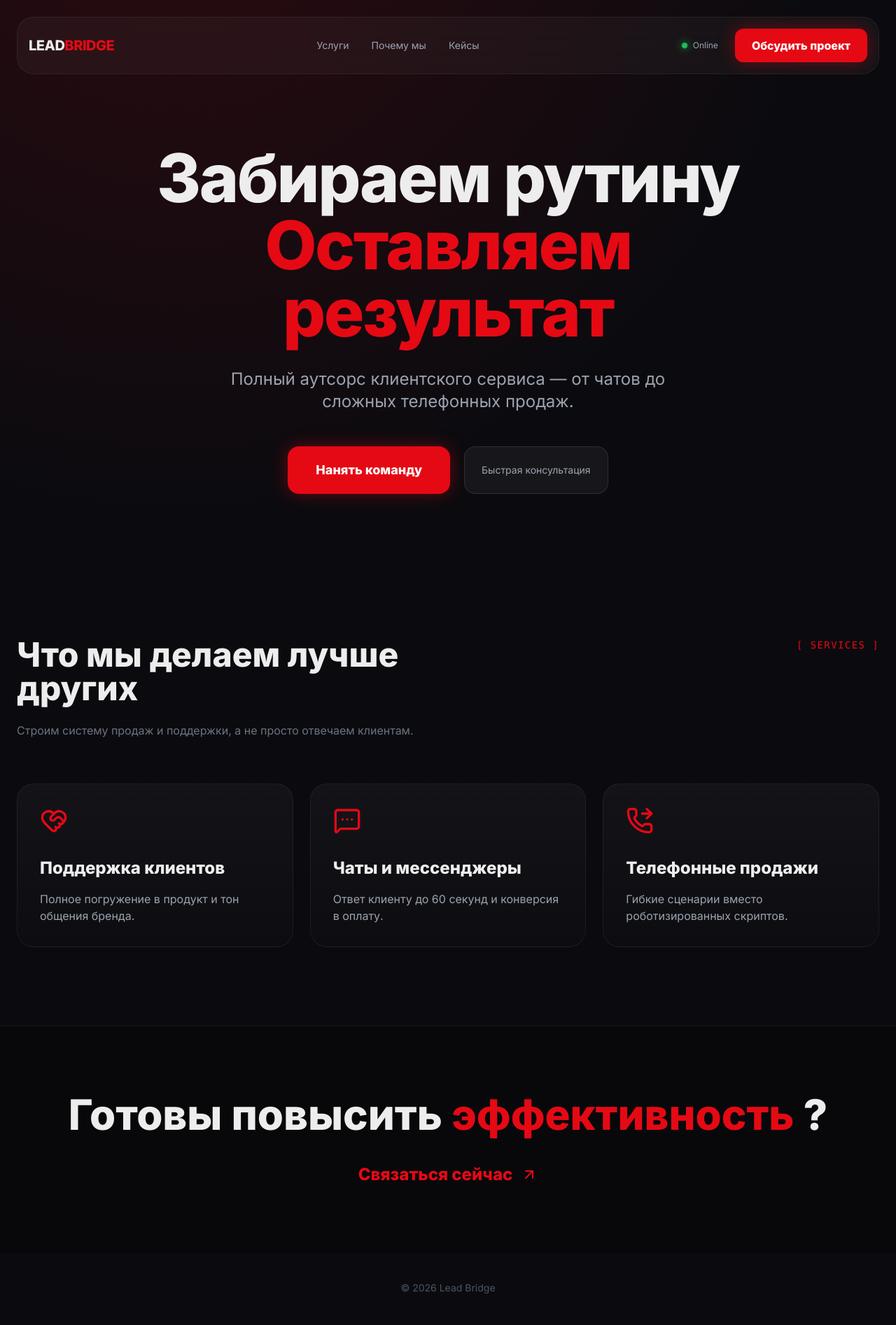
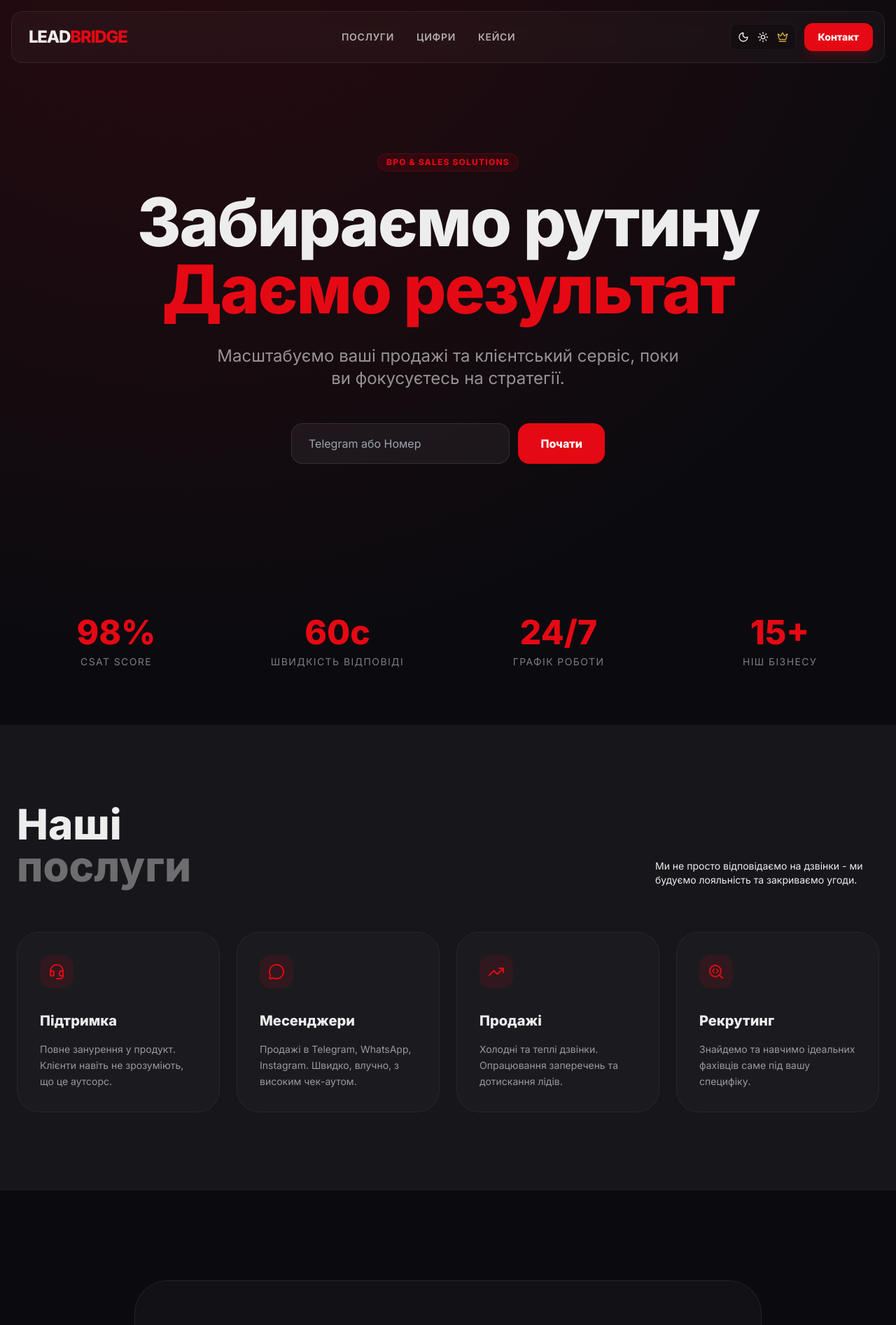
Before and after one commit to kreadzs/LeadBridge, a plain HTML site: page index.html in a window 1280 px wide. Shown: the top 1894 px of the page at 70% size. Drawn offline with nearby package versions, Linux system fonts and the light colour scheme.

Commit message:
Update index.html

```diff
--- a/index.html
+++ b/index.html
@@ -1,15 +1,14 @@
 <!DOCTYPE html>
-<html lang="ru">
+<html lang="uk" class="scroll-smooth">
 <head>
     <meta charset="UTF-8">
     <meta name="viewport" content="width=device-width, initial-scale=1.0">
-    <title>Lead Bridge | Контакт-центр на аутсорсе</title>
-
+    <title>Lead Bridge | Контакт-центр на аутсорсі</title>
 
     <script src="https://cdn.tailwindcss.com"></script>
-    <link href="https://unpkg.com/aos@2.3.4/dist/aos.css" rel="stylesheet">
     <script src="https://unpkg.com/lucide@latest"></script>
-
+    <script crossorigin src="https://unpkg.com/react@18/umd/react.production.min.js"></script>
+    <script crossorigin src="https://unpkg.com/react-dom@18/umd/react-dom.production.min.js"></script>
 
     <script>
         tailwind.config = {
@@ -17,10 +16,7 @@
                 extend: {
                     colors: {
                         accent: '#E50914',
-                        bgMain: '#0B0B0F',
-                        bgSoft: '#121218',
-                        bgCard: '#18181F',
-                        borderSoft: 'rgba(255,255,255,0.08)'
+                        gold: '#D4AF37'
                     }
                 }
             }
@@ -29,174 +25,219 @@
 
     <style>
         @import url('https://fonts.googleapis.com/css2?family=Inter:wght@400;600;800&display=swap');
+        body { font-family: 'Inter', sans-serif; transition: background 0.5s ease, color 0.5s ease; overflow-x: hidden; }
 
-        :root {
-            --bg-main: #0B0B0F;
-            --bg-soft: #121218;
-            --bg-card: #18181F;
-            --accent: #E50914;
-            --glass: rgba(255,255,255,0.05);
+        /* THEMES */
+        body.theme-dark { background: radial-gradient(circle at 20% -10%, rgba(229,9,20,0.15), transparent 40%), #0B0B0F; color: #EDEDED; }
+        body.theme-light { background: #F9FAFB; color: #111; }
+        body.theme-gold { background: #0B0B0F; color: #F5E6C8; }
+        body.theme-gold .text-accent { color: #D4AF37; }
+        body.theme-gold .bg-accent { background-color: #D4AF37; }
+
+        /* GLASS & CARDS */
+        .glass { background: rgba(255,255,255,0.03); backdrop-filter: blur(12px); border: 1px solid rgba(255,255,255,0.08); }
+        body.theme-light .glass { background: rgba(0,0,0,0.03); border: 1px solid rgba(0,0,0,0.08); }
+
+        .card {
+            background: rgba(255,255,255,0.02);
+            border: 1px solid rgba(255,255,255,0.05);
+            transition: all 0.4s cubic-bezier(0.4, 0, 0.2, 1);
         }
+        body.theme-light .card { background: white; border: 1px solid rgba(0,0,0,0.05); }
+        .card:hover { transform: translateY(-10px); box-shadow: 0 20px 40px rgba(0,0,0,0.3); border-color: rgba(229,9,20,0.3); }
 
-        body {
-            background: radial-gradient(circle at 20% -10%, rgba(229,9,20,0.15), transparent 40%), var(--bg-main);
-            font-family: 'Inter', sans-serif;
-            color: #EDEDED;
-        }
-
-
-        .glass {
-            background: rgba(255,255,255,0.04);
-            backdrop-filter: blur(20px);
-            border: 1px solid rgba(255,255,255,0.06);
-        }
-
-
-        .netflix-card {
-            background: linear-gradient(180deg, rgba(255,255,255,0.04), rgba(255,255,255,0.01));
-            border: 1px solid rgba(255,255,255,0.06);
-            transition: all .35s ease;
-        }
-
-        .netflix-card:hover {
-            transform: scale(1.04);
-            border-color: rgba(229,9,20,0.6);
-            box-shadow: 0 25px 60px rgba(0,0,0,0.8);
-        }
-
-        .accent-glow {
-            box-shadow: 0 0 25px rgba(229,9,20,0.4);
-        }
-
-        .status-dot {
-            width: 8px;
-            height: 8px;
-            background: #22c55e;
-            border-radius: 50%;
-            box-shadow: 0 0 12px #22c55e;
-            animation: pulse 2s infinite;
-        }
-
-        @keyframes pulse {
-            0% { transform: scale(1); opacity: 1; }
-            50% { transform: scale(1.5); opacity: 0.5; }
-            100% { transform: scale(1); opacity: 1; }
-        }
+        /* ANIMATIONS */
+        .reveal { opacity: 0; transform: translateY(30px); transition: all 0.8s ease-out; }
+        .reveal.active { opacity: 1; transform: translateY(0); }
     </style>
 </head>
-<body>
 
+<body class="theme-dark">
 
-<header class="fixed w-full z-50 py-6 px-6">
-    <div class="max-w-7xl mx-auto flex justify-between items-center glass rounded-3xl p-4">
-        <div class="text-xl font-extrabold tracking-tight uppercase">
+<header class="fixed w-full z-50 py-4 px-4">
+    <div class="max-w-7xl mx-auto flex justify-between items-center glass rounded-2xl p-3 md:p-4">
+        <div class="text-xl md:text-2xl font-extrabold tracking-tighter uppercase ml-2">
             Lead<span class="text-accent">Bridge</span>
         </div>
 
-        <nav class="hidden md:flex gap-8 text-sm text-gray-400 font-medium">
-            <a href="#services" class="hover:text-white transition">Услуги</a>
-            <a href="#why" class="hover:text-white transition">Почему мы</a>
-            <a href="https://t.me/LB_CC_support" class="hover:text-white transition">Кейсы</a>
+        <nav class="hidden md:flex gap-8 text-sm font-semibold uppercase tracking-wider opacity-70">
+            <a href="#services" class="hover:text-accent transition-colors">Послуги</a>
+            <a href="#stats" class="hover:text-accent transition-colors">Цифри</a>
+            <a href="#why" class="hover:text-accent transition-colors">Кейси</a>
         </nav>
 
-        <div class="flex items-center gap-6">
-            <div class="hidden sm:flex items-center gap-2 text-xs text-gray-400">
-                <span class="status-dot"></span> Online
+        <div class="flex items-center gap-3">
+            <div class="hidden lg:flex bg-black/20 rounded-lg p-1 border border-white/5">
+                <button onclick="setTheme('dark')" class="p-1.5 hover:bg-white/10 rounded-md transition-all"><i data-lucide="moon" class="w-4 h-4"></i></button>
+                <button onclick="setTheme('light')" class="p-1.5 hover:bg-white/10 rounded-md transition-all"><i data-lucide="sun" class="w-4 h-4"></i></button>
+                <button onclick="setTheme('gold')" class="p-1.5 hover:bg-white/10 rounded-md transition-all"><i data-lucide="crown" class="w-4 h-4 text-gold"></i></button>
             </div>
-
-            <a href="https://t.me/LB_CC_support"
-               class="px-6 py-3 bg-accent text-white font-bold rounded-xl hover:opacity-90 transition accent-glow">
-                Обсудить проект
+            <a href="https://t.me/LB_CC_support" class="px-5 py-2.5 bg-accent text-white font-bold rounded-xl text-sm hover:scale-105 active:scale-95 transition-all shadow-lg shadow-accent/20">
+                Контакт
             </a>
         </div>
     </div>
 </header>
 
+<section class="min-h-screen flex flex-col justify-center items-center text-center px-6 pt-20">
+    <div class="reveal">
+        <span class="inline-block py-1 px-3 rounded-full bg-accent/10 text-accent text-xs font-bold uppercase tracking-widest mb-6 border border-accent/20">
+            BPO & Sales Solutions
+        </span>
+        <h1 class="text-5xl md:text-8xl font-extrabold mb-8 tracking-tight leading-[0.9]">
+            Забираємо рутину<br>
+            <span class="text-accent">Даємо результат</span>
+        </h1>
+        <p class="text-lg md:text-2xl opacity-60 mb-12 max-w-2xl mx-auto font-medium">
+            Масштабуємо ваші продажі та клієнтський сервіс, поки ви фокусуєтесь на стратегії.
+        </p>
+        <div id="lead-form"></div>
+    </div>
+</section>
 
-<section class="min-h-screen flex flex-col justify-center items-center text-center px-6 pt-28">
-    <div data-aos="fade-up" class="max-w-4xl">
-        <h1 class="text-5xl md:text-8xl font-extrabold mb-8 tracking-tight">
-            Забираем рутину<br>
-            <span class="text-accent">Оставляем результат</span>
-        </h1>
+<section id="stats" class="py-20 px-6">
+    <div class="max-w-7xl mx-auto grid grid-cols-2 md:grid-cols-4 gap-8">
+        <div class="text-center reveal">
+            <div class="text-4xl md:text-5xl font-black text-accent mb-2">98%</div>
+            <p class="text-sm uppercase tracking-widest opacity-50">CSAT Score</p>
+        </div>
+        <div class="text-center reveal" style="transition-delay: 0.1s">
+            <div class="text-4xl md:text-5xl font-black text-accent mb-2">60с</div>
+            <p class="text-sm uppercase tracking-widest opacity-50">Швидкість відповіді</p>
+        </div>
+        <div class="text-center reveal" style="transition-delay: 0.2s">
+            <div class="text-4xl md:text-5xl font-black text-accent mb-2">24/7</div>
+            <p class="text-sm uppercase tracking-widest opacity-50">Графік роботи</p>
+        </div>
+        <div class="text-center reveal" style="transition-delay: 0.3s">
+            <div class="text-4xl md:text-5xl font-black text-accent mb-2">15+</div>
+            <p class="text-sm uppercase tracking-widest opacity-50">Ніш бізнесу</p>
+        </div>
+    </div>
+</section>
 
-        <p class="text-lg md:text-2xl text-gray-400 mb-12 max-w-2xl mx-auto">
-            Полный аутсорс клиентского сервиса — от чатов до сложных телефонных продаж.
-        </p>
+<section id="services" class="py-28 px-6 bg-white/5">
+    <div class="max-w-7xl mx-auto">
+        <div class="flex flex-col md:flex-row justify-between items-end mb-16 gap-6">
+            <h2 class="text-4xl md:text-6xl font-bold reveal">Наші<br><span class="opacity-40">послуги</span></h2>
+            <p class="max-w-xs opacity-50 text-sm reveal">Ми не просто відповідаємо на дзвінки - ми будуємо лояльність та закриваємо угоди.</p>
+        </div>
 
-        <div class="flex flex-col sm:flex-row gap-5 justify-center">
-            <a href="https://t.me/LB_CC_support"
-               class="px-10 py-5 bg-accent text-white rounded-2xl font-bold text-lg hover:opacity-90 transition accent-glow">
-                Нанять команду
-            </a>
+        <div class="grid md:grid-cols-4 gap-6">
+            <div class="p-8 rounded-[2rem] card reveal">
+                <div class="w-12 h-12 bg-accent/10 flex items-center justify-center rounded-2xl mb-8">
+                    <i data-lucide="headset" class="text-accent"></i>
+                </div>
+                <h3 class="text-xl font-bold mb-4">Підтримка</h3>
+                <p class="opacity-60 text-sm leading-relaxed">Повне занурення у продукт. Клієнти навіть не зрозуміють, що це аутсорс.</p>
+            </div>
 
-            <div class="flex items-center px-6 py-5 rounded-2xl border border-white/10 bg-white/5">
-                <span class="text-sm text-gray-400">Быстрая консультация</span>
+            <div class="p-8 rounded-[2rem] card reveal" style="transition-delay: 0.1s">
+                <div class="w-12 h-12 bg-accent/10 flex items-center justify-center rounded-2xl mb-8">
+                    <i data-lucide="message-circle" class="text-accent"></i>
+                </div>
+                <h3 class="text-xl font-bold mb-4">Месенджери</h3>
+                <p class="opacity-60 text-sm leading-relaxed">Продажі в Telegram, WhatsApp, Instagram. Швидко, влучно, з високим чек-аутом.</p>
+            </div>
+
+            <div class="p-8 rounded-[2rem] card reveal" style="transition-delay: 0.2s">
+                <div class="w-12 h-12 bg-accent/10 flex items-center justify-center rounded-2xl mb-8">
+                    <i data-lucide="trending-up" class="text-accent"></i>
+                </div>
+                <h3 class="text-xl font-bold mb-4">Продажі</h3>
+                <p class="opacity-60 text-sm leading-relaxed">Холодні та теплі дзвінки. Опрацювання заперечень та дотискання лідів.</p>
+            </div>
+
+            <div class="p-8 rounded-[2rem] card reveal" style="transition-delay: 0.3s">
+                <div class="w-12 h-12 bg-accent/10 flex items-center justify-center rounded-2xl mb-8">
+                    <i data-lucide="search-code" class="text-accent"></i>
+                </div>
+                <h3 class="text-xl font-bold mb-4">Рекрутинг</h3>
+                <p class="opacity-60 text-sm leading-relaxed">Знайдемо та навчимо ідеальних фахівців саме під вашу специфіку.</p>
             </div>
         </div>
     </div>
 </section>
 
-
-<section id="services" class="py-28 px-6">
-    <div class="max-w-7xl mx-auto">
-        <div class="flex flex-col md:flex-row justify-between mb-16 gap-6">
-            <div class="max-w-xl">
-                <h2 class="text-3xl md:text-5xl font-bold mb-6">Что мы делаем лучше других</h2>
-                <p class="text-gray-500">Строим систему продаж и поддержки, а не просто отвечаем клиентам.</p>
-            </div>
-
-            <div class="text-accent font-mono text-sm tracking-widest">[ SERVICES ]</div>
-        </div>
-
-        <div class="grid md:grid-cols-3 gap-6">
-
-            <div class="p-8 rounded-3xl netflix-card" data-aos="fade-up">
-                <i data-lucide="heart-handshake" class="w-10 h-10 text-accent mb-8"></i>
-                <h3 class="text-2xl font-bold mb-4">Поддержка клиентов</h3>
-                <p class="text-gray-400">Полное погружение в продукт и тон общения бренда.</p>
-            </div>
-
-            <div class="p-8 rounded-3xl netflix-card" data-aos="fade-up" data-aos-delay="120">
-                <i data-lucide="message-square-more" class="w-10 h-10 text-accent mb-8"></i>
-                <h3 class="text-2xl font-bold mb-4">Чаты и мессенджеры</h3>
-                <p class="text-gray-400">Ответ клиенту до 60 секунд и конверсия в оплату.</p>
-            </div>
-
-            <div class="p-8 rounded-3xl netflix-card" data-aos="fade-up" data-aos-delay="240">
-                <i data-lucide="phone-forwarded" class="w-10 h-10 text-accent mb-8"></i>
-                <h3 class="text-2xl font-bold mb-4">Телефонные продажи</h3>
-                <p class="text-gray-400">Гибкие сценарии вместо роботизированных скриптов.</p>
-            </div>
-
-        </div>
-    </div>
-</section>
-
-
-<section class="py-24 border-t border-white/5 bg-black/30">
-    <div class="max-w-6xl mx-auto text-center px-6">
-        <h2 class="text-4xl md:text-6xl font-bold mb-10">
-            Готовы повысить  <span class="text-accent">эффективность </span>?
+<section id="why" class="py-32 px-6 text-center">
+    <div class="max-w-4xl mx-auto glass p-12 md:p-24 rounded-[3rem] reveal">
+        <h2 class="text-4xl md:text-6xl font-bold mb-8">
+            Готові до <span class="text-accent italic">масштабування</span>?
         </h2>
-
-        <a href="https://t.me/LB_CC_support"
-           class="inline-flex items-center gap-3 text-2xl font-bold text-accent hover:opacity-80 transition">
-            Связаться сейчас
-            <i data-lucide="arrow-up-right"></i>
+        <p class="text-xl opacity-60 mb-12">Залиште заявку на безкоштовний аудит вашої поточної системи комунікацій.</p>
+        <a href="https://t.me/LB_CC_support" class="group inline-flex items-center gap-4 text-2xl font-bold hover:text-accent transition-all">
+            Обговорити проєкт
+            <i data-lucide="arrow-up-right" class="group-hover:translate-x-1 group-hover:-translate-y-1 transition-transform"></i>
         </a>
     </div>
 </section>
 
-
-<footer class="py-10 text-center text-gray-600 text-sm">
-    © 2026 Lead Bridge
+<footer class="py-12 border-t border-white/5 px-6">
+    <div class="max-w-7xl mx-auto flex flex-col md:flex-row justify-between items-center gap-6 opacity-40 text-xs uppercase tracking-widest">
+        <div>© 2026 Lead Bridge. All rights reserved.</div>
+        <div class="flex gap-8">
+            <a href="#">Privacy Policy</a>
+            <a href="#">Terms of Service</a>
+        </div>
+    </div>
 </footer>
 
-<script src="https://unpkg.com/aos@2.3.4/dist/aos.js"></script>
 <script>
-    lucide.createIcons();
-    AOS.init({ duration: 900, once: true });
+// REACT FORM WITH VALIDATION
+const e = React.createElement;
+function LeadForm(){
+    const [input, setInput] = React.useState('');
+    const [sent, setSent] = React.useState(false);
+    const [loading, setLoading] = React.useState(false);
+
+    const handleSubmit = () => {
+        if(input.length < 5) return alert('Введіть коректні дані');
+        setLoading(true);
+        setTimeout(() => {
+            setSent(true);
+            setLoading(false);
+        }, 1200);
+    };
+
+    if(sent) return e('div',{className:'flex items-center gap-2 text-green-500 font-bold text-xl animate-bounce'},[
+        e('span', null, 'Менеджер вже поспішає до вас!'),
+        e('i', {'data-lucide': 'check-circle', className: 'w-6 h-6'})
+    ]);
+
+    return e('div',{className:'flex flex-col md:flex-row gap-3 w-full max-w-md mx-auto'},[
+        e('input',{
+            className:'flex-1 px-6 py-4 bg-white/5 border border-white/10 rounded-2xl focus:outline-none focus:border-accent transition-all',
+            placeholder:'Telegram або Номер',
+            value: input,
+            onChange: (el) => setInput(el.target.value)
+        }),
+        e('button',{
+            className:`px-8 py-4 bg-accent rounded-2xl text-white font-bold transition-all ${loading ? 'opacity-50' : 'hover:shadow-lg hover:shadow-accent/40'}`,
+            onClick: handleSubmit,
+            disabled: loading
+        }, loading ? 'Надсилаємо...' : 'Почати')
+    ]);
+}
+ReactDOM.createRoot(document.getElementById('lead-form')).render(e(LeadForm));
+
+// THEME CONTROL
+function setTheme(theme){
+    document.body.className = 'theme-' + theme;
+    localStorage.setItem('lb-theme', theme);
+}
+
+// REVEAL ANIMATION
+const observerOptions = { threshold: 0.1 };
+const observer = new IntersectionObserver((entries) => {
+    entries.forEach(entry => {
+        if (entry.isIntersecting) entry.target.classList.add('active');
+    });
+}, observerOptions);
+
+document.querySelectorAll('.reveal').forEach(el => observer.observe(el));
+
+// ICON INIT
+lucide.createIcons();
 </script>
 
 </body>
```
